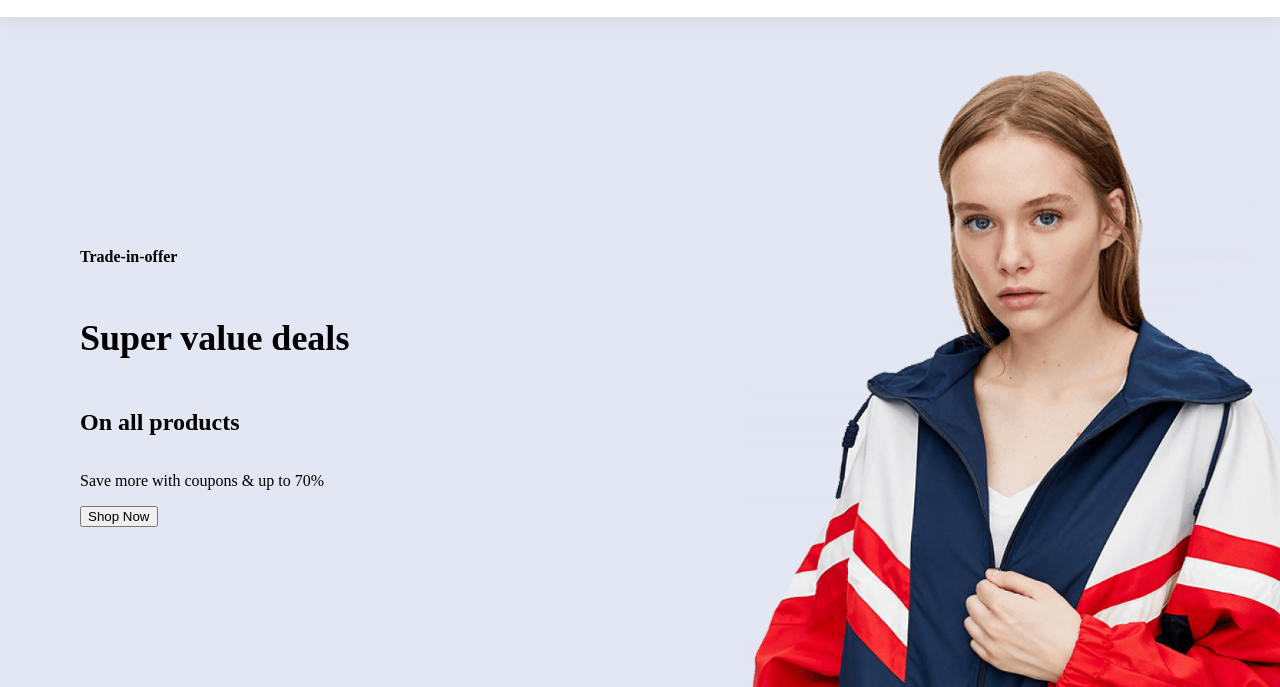
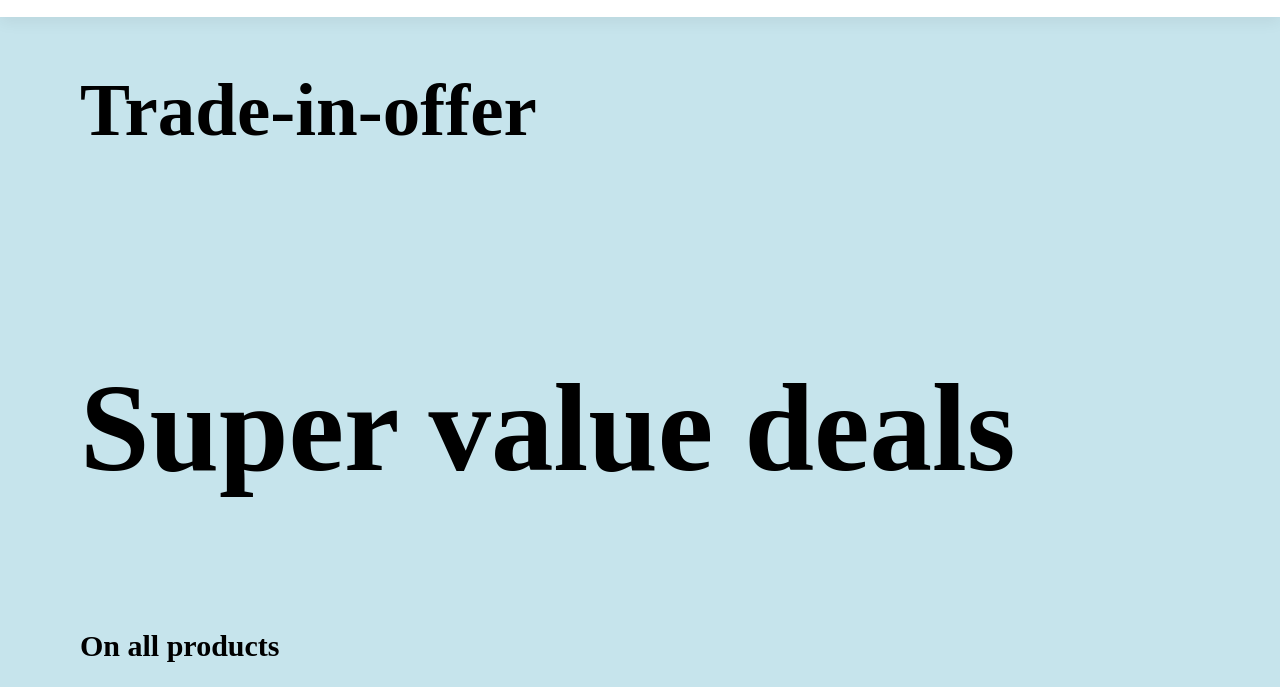
Before and after one commit to chunsiu/cumall, a website: page html/index.html in a window 1280 px wide. Shown: the part 113-800 px from the top of the page. Drawn offline with nearby package versions, Linux system fonts and the light colour scheme.

Commit message:
a bit change on home page

```diff
--- a/html/index.html
+++ b/html/index.html
@@ -30,7 +30,7 @@
         <h4>Trade-in-offer</h4>
         <h2>Super value deals</h2>
         <h1>On all products</h1>
-        <p>Save more with coupons & up to 70%</p>
+        <p>Save more & up to 70%</p>
         <button>Shop Now</button>
     </section>
 
--- a/style.css
+++ b/style.css
@@ -251,7 +251,7 @@ h2 {
 
 
 #hero{
-    background-image: url("img/hero4.png");
+    background-image: url("img/homeBackground.jpg");
     height: 90vh;
     width: 100%;
     background-size: cover;
@@ -263,6 +263,20 @@ h2 {
     justify-content: center;
 }
 
+#hero h4{
+    font-size: 75px;
+}
+
+#hero h2{
+    font-size: 125px;
+}
+
+#hero h1{
+    font-size: 30px;
+}
+#hero p{
+    font-size: 25px;
+}
 #feature{
     display: flex;
     align-items: center;
```
Also changed, not shown: package.json (added, +9 -0 lines), img/hero4.png (deleted), img/homeBackground.jpg (added), 1 other file.
